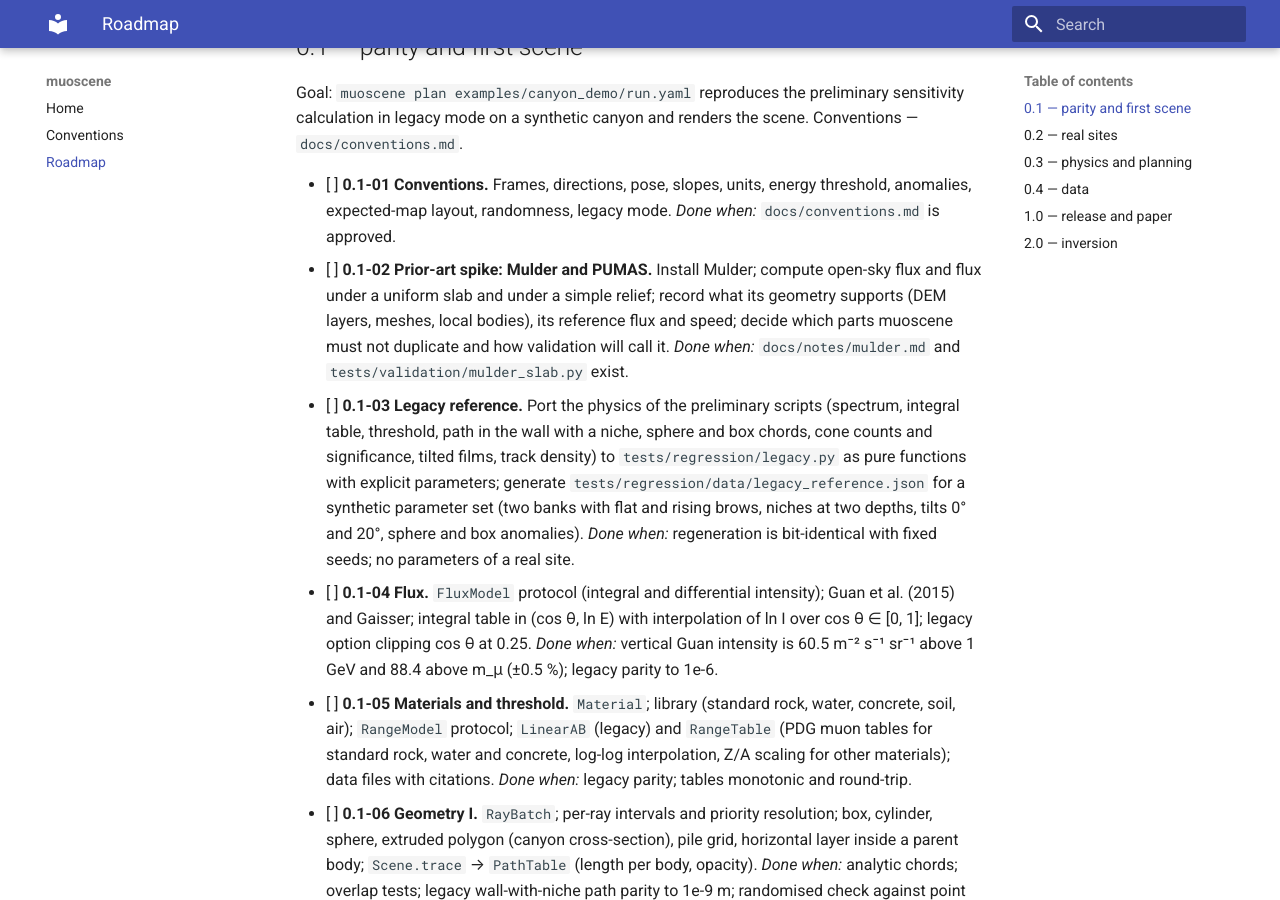
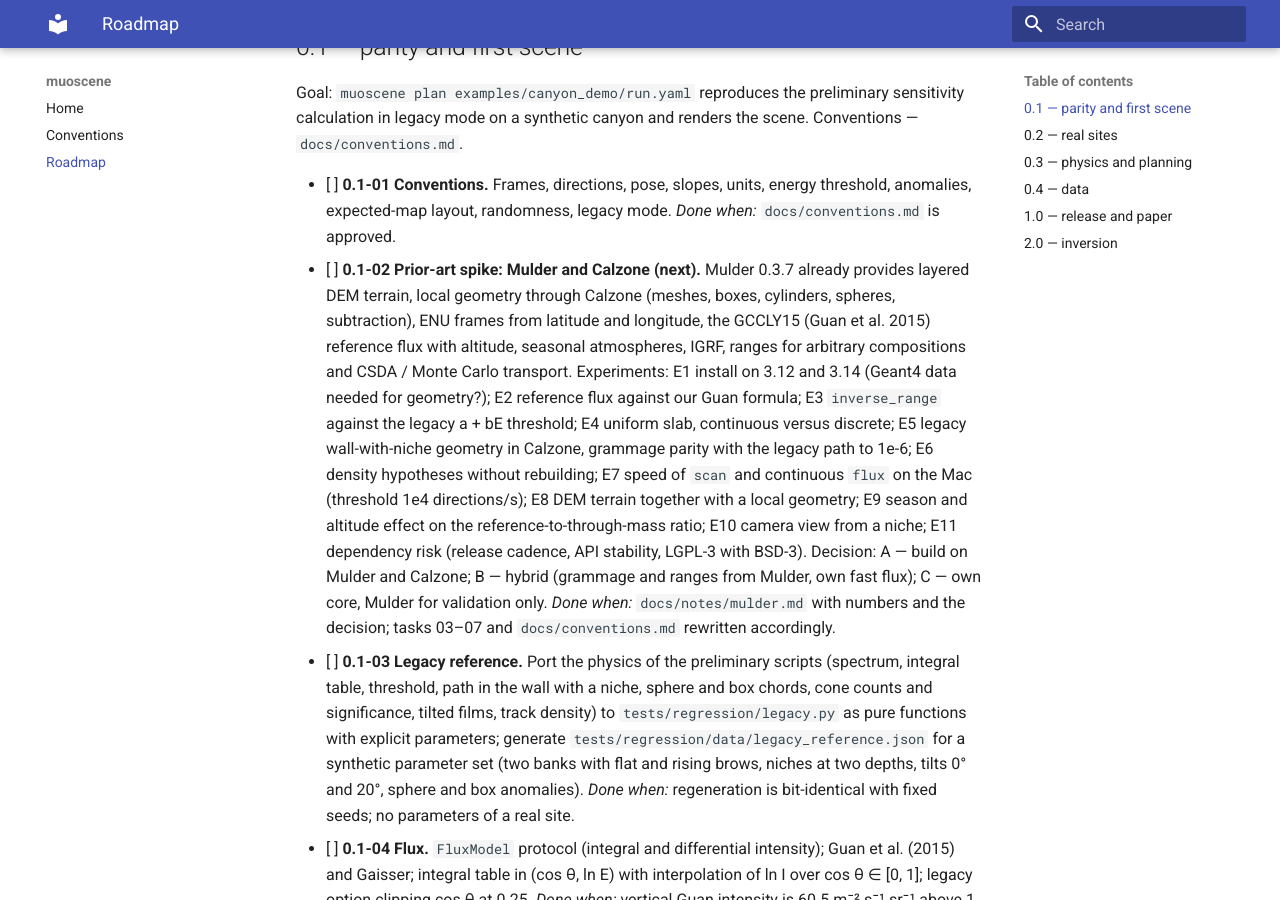
Before and after one commit to zhakansadykov/muoscene, an MkDocs documentation site: the page built from docs/roadmap.md, in a window 1280 px wide and 900 px high, scrolled down 675 px. Built offline with MkDocs 1.6.1 and Material for MkDocs 9.7.7, drawn with Linux system fonts in a browser that asks for light colours; some of the changed text lies outside the part shown.

Commit message:
Updated the roadmap. Added comparison with analogues

```diff
--- a/docs/roadmap.md
+++ b/docs/roadmap.md
@@ -16,7 +16,7 @@ One task is one working session and one or a few commits. A task is done when it
 Goal: `muoscene plan examples/canyon_demo/run.yaml` reproduces the preliminary sensitivity calculation in legacy mode on a synthetic canyon and renders the scene. Conventions — `docs/conventions.md`.
 
 - [ ] **0.1-01 Conventions.** Frames, directions, pose, slopes, units, energy threshold, anomalies, expected-map layout, randomness, legacy mode. *Done when:* `docs/conventions.md` is approved.
-- [ ] **0.1-02 Prior-art spike: Mulder and PUMAS.** Install Mulder; compute open-sky flux and flux under a uniform slab and under a simple relief; record what its geometry supports (DEM layers, meshes, local bodies), its reference flux and speed; decide which parts muoscene must not duplicate and how validation will call it. *Done when:* `docs/notes/mulder.md` and `tests/validation/mulder_slab.py` exist.
+- [ ] **0.1-02 Prior-art spike: Mulder and Calzone (next).** Mulder 0.3.7 already provides layered DEM terrain, local geometry through Calzone (meshes, boxes, cylinders, spheres, subtraction), ENU frames from latitude and longitude, the GCCLY15 (Guan et al. 2015) reference flux with altitude, seasonal atmospheres, IGRF, ranges for arbitrary compositions and CSDA / Monte Carlo transport. Experiments: E1 install on 3.12 and 3.14 (Geant4 data needed for geometry?); E2 reference flux against our Guan formula; E3 `inverse_range` against the legacy a + bE threshold; E4 uniform slab, continuous versus discrete; E5 legacy wall-with-niche geometry in Calzone, grammage parity with the legacy path to 1e-6; E6 density hypotheses without rebuilding; E7 speed of `scan` and continuous `flux` on the Mac (threshold 1e4 directions/s); E8 DEM terrain together with a local geometry; E9 season and altitude effect on the reference-to-through-mass ratio; E10 camera view from a niche; E11 dependency risk (release cadence, API stability, LGPL-3 with BSD-3). Decision: A — build on Mulder and Calzone; B — hybrid (grammage and ranges from Mulder, own fast flux); C — own core, Mulder for validation only. *Done when:* `docs/notes/mulder.md` with numbers and the decision; tasks 03–07 and `docs/conventions.md` rewritten accordingly.
 - [ ] **0.1-03 Legacy reference.** Port the physics of the preliminary scripts (spectrum, integral table, threshold, path in the wall with a niche, sphere and box chords, cone counts and significance, tilted films, track density) to `tests/regression/legacy.py` as pure functions with explicit parameters; generate `tests/regression/data/legacy_reference.json` for a synthetic parameter set (two banks with flat and rising brows, niches at two depths, tilts 0° and 20°, sphere and box anomalies). *Done when:* regeneration is bit-identical with fixed seeds; no parameters of a real site.
 - [ ] **0.1-04 Flux.** `FluxModel` protocol (integral and differential intensity); Guan et al. (2015) and Gaisser; integral table in (cos θ, ln E) with interpolation of ln I over cos θ ∈ [0, 1]; legacy option clipping cos θ at 0.25. *Done when:* vertical Guan intensity is 60.5 m⁻² s⁻¹ sr⁻¹ above 1 GeV and 88.4 above m_μ (±0.5 %); legacy parity to 1e-6.
 - [ ] **0.1-05 Materials and threshold.** `Material`; library (standard rock, water, concrete, soil, air); `RangeModel` protocol; `LinearAB` (legacy) and `RangeTable` (PDG muon tables for standard rock, water and concrete, log-log interpolation, Z/A scaling for other materials); data files with citations. *Done when:* legacy parity; tables monotonic and round-trip.
@@ -29,7 +29,7 @@ Goal: `muoscene plan examples/canyon_demo/run.yaml` reproduces the preliminary s
 - [ ] **0.1-12 Visualisation I.** Angular maps (counts, opacity, transmission, significance per hypothesis) in one style; PyVista scene (canyon, niches, pile caps, piles, anomalies, detectors with view cones coloured by significance) exported to HTML. *Done when:* the HTML opens in a browser and the scene matches the configuration.
 - [ ] **0.1-13 Release 0.1.0.** README quickstart, `docs/legacy.md`, CHANGELOG, roadmap; CI green; tag `v0.1.0` (no Zenodo, no PyPI yet).
 
-Order: 01 → 02 → 03 → 04 → 05 → 06 → 07 → 08 → 09 → 10 → 11 → 12 → 13. Tasks 03–07 are independent of each other once 01 is fixed.
+Order: 02 → 01 → 03 → 04 → 05 → 06 → 07 → 08 → 09 → 10 → 11 → 12 → 13. Conventions (01) are finalised after the spike (02): energy variable and density units may change. Tasks 03–07 are independent of each other once 01 is fixed.
 
 ## 0.2 — real sites
 
```
